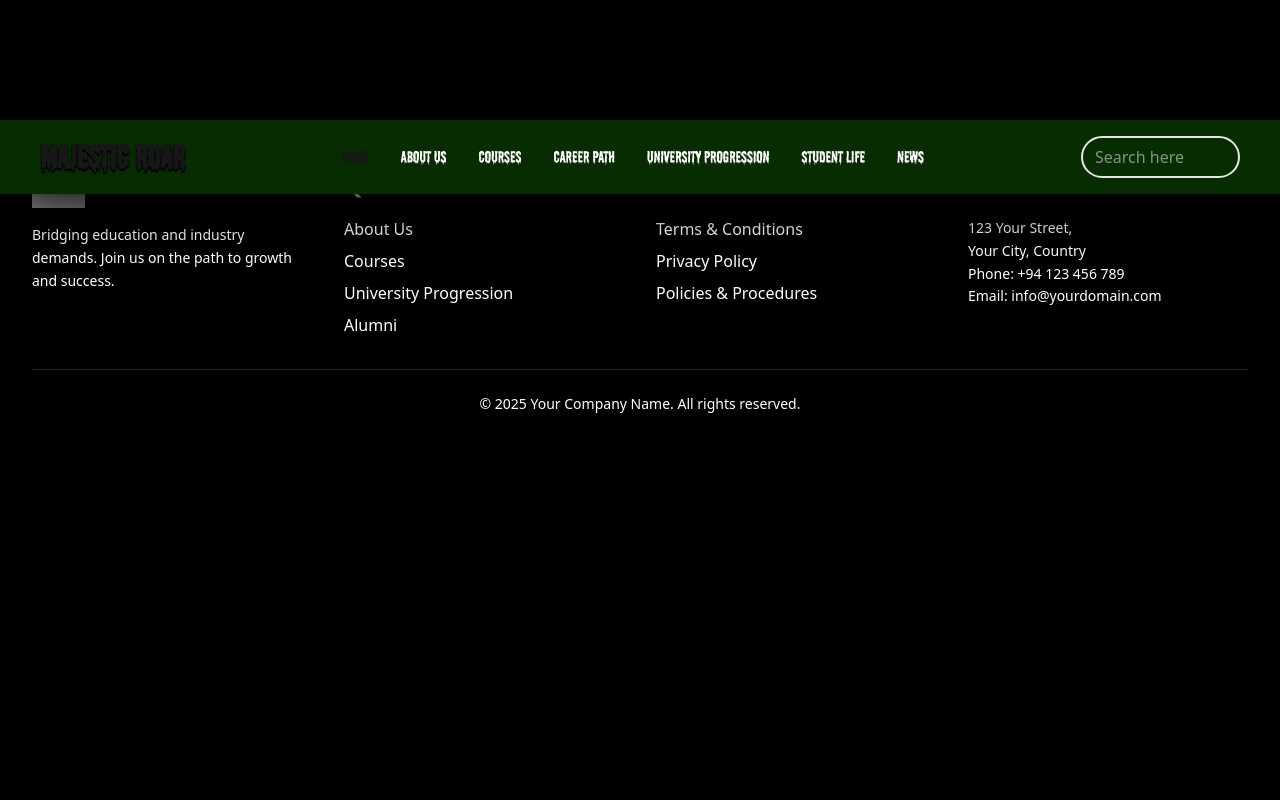
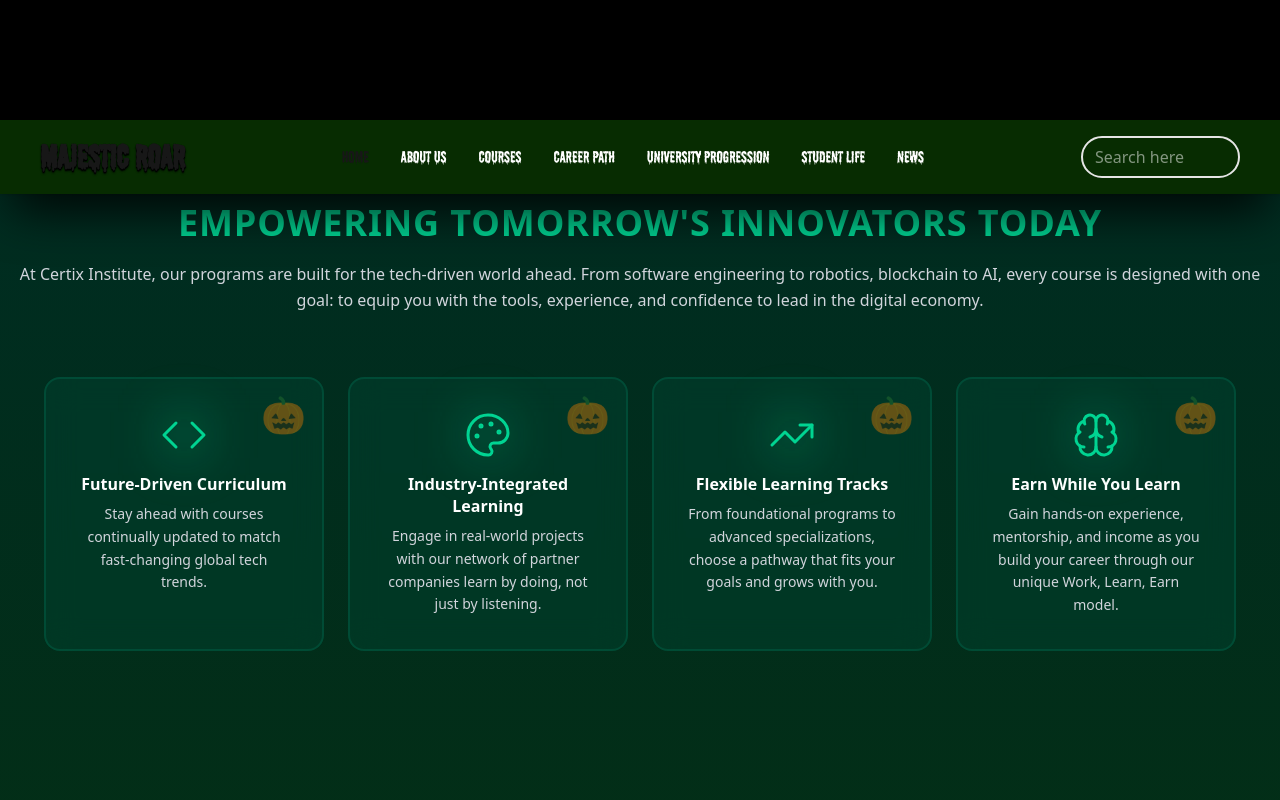
Before and after one commit to kithminiJayaweera/Hackthon-group-2, a React (Vite) app: page / in a window 1280 px wide. Shown: the part 680-1480 px from the top of the page. Before the commit the page ends 1142 px from the top, so only its background shows below. Built offline with nearby package versions, Linux system fonts and the light colour scheme; grey boxes are pictures that could not be loaded.

Commit message:
career section create

```diff
--- a/src/App.tsx
+++ b/src/App.tsx
@@ -1,6 +1,7 @@
 import Footer from "./components/ui/Footer";
 import Hero from "./components/ui/Hero";
 import NavItem from "./components/navbar/navItem";
+import CareerSection from "./pages/pageA/sections/careerSection";
 
 function App() {
   return (
@@ -8,6 +9,7 @@ function App() {
     <NavItem/>
       <Hero />
       <NavItem />
+      <CareerSection/>
       <Footer />
 
     </>
--- /dev/null
+++ b/src/pages/pageA/sections/careerSection.tsx
@@ -0,0 +1,82 @@
+import { Code, Palette, TrendingUp, Brain } from 'lucide-react';
+
+const careers = [
+  {
+    icon: Code,
+    title: 'Future-Driven Curriculum',
+    description:
+      'Stay ahead with courses continually updated to match fast-changing global tech trends.',
+  },
+  {
+    icon: Palette,
+    title: 'Industry-Integrated Learning',
+
+    description:
+      'Engage in real-world projects with our network of partner companies learn by doing, not just by listening.',
+  },
+  {
+    icon: TrendingUp,
+    title: 'Flexible Learning Tracks',
+    description:
+      'From foundational programs to advanced specializations, choose a pathway that fits your goals and grows with you.',
+  },
+  {
+    icon: Brain,
+    title: 'Earn While You Learn',
+    description:
+      'Gain hands-on experience, mentorship, and income as you build your career through our unique Work, Learn, Earn model.',
+  },
+];
+
+export default function CareerSection() {
+  return (
+    <div className="min-h-screen bg-gradient-to-b from-emerald-950 to-green-950 px-4 py-20">
+      <div className="mx-auto ">
+        <div className="mb-16 text-center ">
+          <h2 className="mb-4 text-[30px] font-bold tracking-wide text-emerald-400 uppercase md:text-[36px]">
+            Empowering Tomorrow's Innovators Today
+          </h2>
+          <p className="max-w-3xl text-4 mx-auto  text-gray-300">
+            At Certix Institute, our programs are built for the tech-driven
+            world ahead. From software engineering to robotics, blockchain to
+            AI, every course is designed with one goal: to equip you with the
+            tools, experience, and confidence to lead in the digital economy.
+          </p>
+        </div>
+
+        <div className="grid gap-6 md:grid-cols-2 lg:grid-cols-4 px-7">
+          {careers.map((career, index) => (
+            <div
+              key={index}
+              className="group relative rounded-2xl border-2 border-emerald-800/50 bg-emerald-900/30 p-8 backdrop-blur-lg transition-all duration-800 hover:border-emerald-500/70 hover:shadow-lg hover:shadow-emerald-500/90"
+            >
+              <div className=" absolute top-4 right-4 text-4xl opacity-40 transition-opacity group-hover:opacity-60">
+                🎃
+              </div>
+
+              <div className="space-y-4 text-center">
+                <div className="relative mb-2 inline-block">
+                  <div className="absolute inset-0 bg-emerald-400/20 blur-xl transition-all group-hover:blur-2xl" />
+                  <career.icon
+                    className="relative z-10 mx-auto h-12 w-12 text-emerald-400 transition-transform group-hover:scale-110"
+                    strokeWidth={1.5}
+                  />
+                </div>
+
+                <div>
+                  <h3 className="mb-2 text-[16px] font-bold text-white">
+                    {career.title}
+                  </h3>
+                  {/* <p className="text-sm text-emerald-400 font-semibold mb-3">{career.subtitle}</p> */}
+                  <p className="text-sm leading-relaxed text-gray-300">
+                    {career.description}
+                  </p>
+                </div>
+              </div>
+            </div>
+          ))}
+        </div>
+      </div>
+    </div>
+  );
+}
```
Also changed, not shown: src/assets/halloween-hero.jpg (added), src/assets/pumpkin-icon.png (added).
